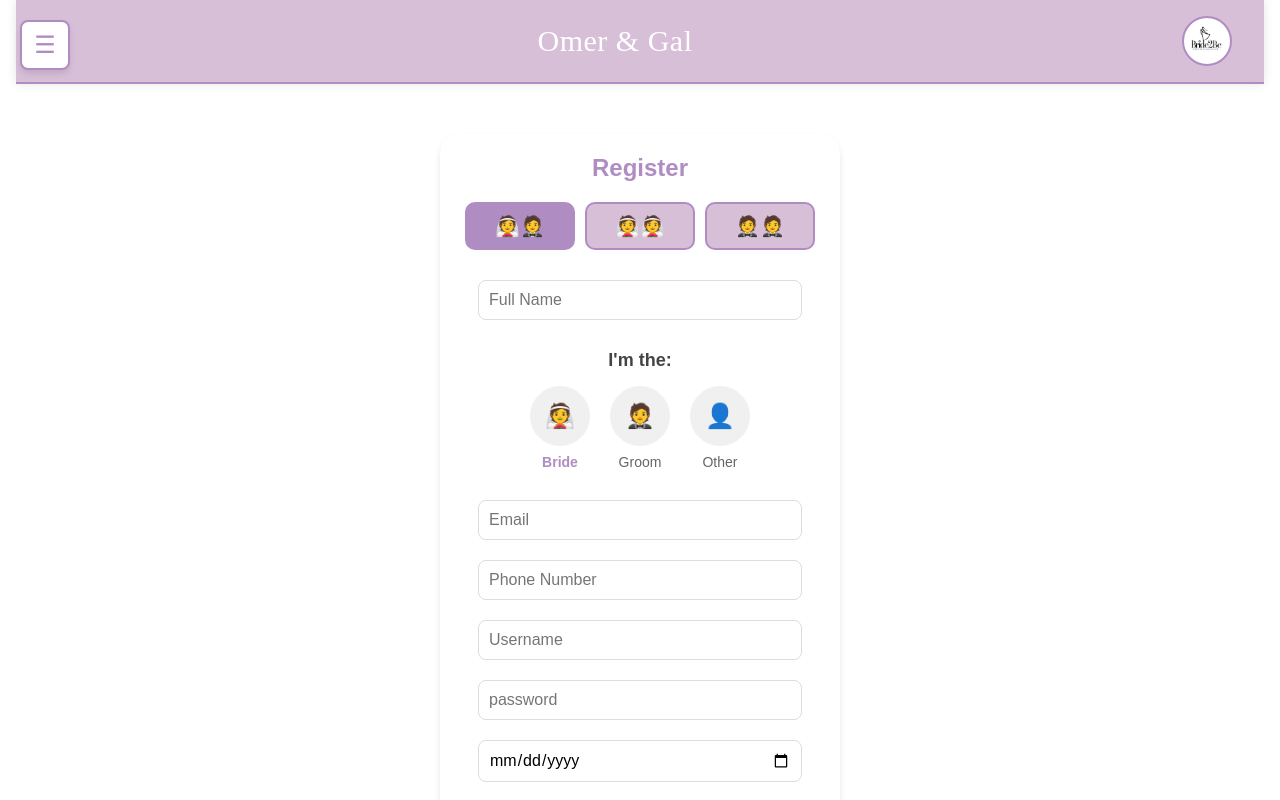
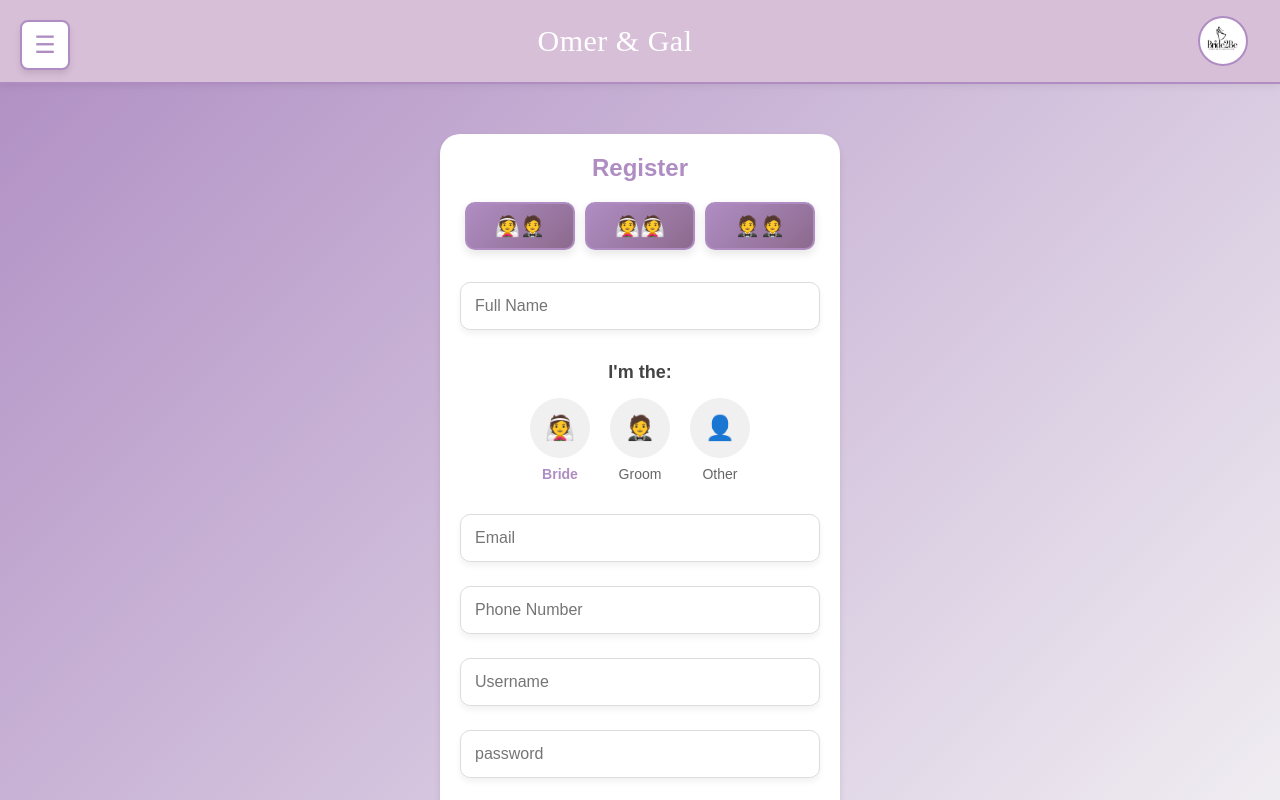
Before and after one commit to ArielFarhi/Bride2Be-Project, a React (Create React App) app in the folder client/: page / in a window 1280 px wide. Shown: the top 800 px of the page. Built offline with nearby package versions, Linux system fonts and the light colour scheme.

Commit message:
add css for the login page & fix css

```diff
--- a/client/public/css/style.css
+++ b/client/public/css/style.css
@@ -19,11 +19,16 @@ html {
 }
 
 body {
-    background-color: #ffffff;
+    margin: 0;
+    padding: 0;
+    font-family: "Montserrat", sans-serif;
+    background: linear-gradient(135deg, #af8dc3, #f6f6f6);
+    min-height: 100vh;
+    display: flex;
+    flex-direction: column;
+    justify-content: flex-start;
     color: #444444;
-    padding: 0 16px;
 }
-
 header {
     display: flex;
     justify-content: space-between;
@@ -180,7 +185,6 @@ header h1 {
     text-decoration-line: none;
 }
 
-/* עיצוב לעמוד ההרשמה */
 .login-register {
     max-width: 400px;
     margin: 50px auto;
@@ -194,12 +198,10 @@ header h1 {
 .login-register h1 {
     font-size: 24px;
     color: #af8dc3;
-    /* ורוד לכותרות */
     margin-bottom: 20px;
     font-family: "Montserrat", sans-serif;
 }
 
-/* כפתורי בחירת זוג */
 .couple-type {
     display: flex;
     justify-content: space-between;
@@ -208,7 +210,6 @@ header h1 {
 
 .couple-button {
     background-color: #d8bfd8;
-    /* רקע סגול בהיר */
     border: 2px solid #af8dc3;
     color: #ffffff;
     font-size: 20px;
@@ -225,17 +226,14 @@ header h1 {
 
 .couple-button.active {
     background-color: #af8dc3;
-    /* ורוד כהה */
     color: #ffffff;
 }
 
 .couple-button:hover {
     background-color: #f2d5e2;
-    /* ורוד בהיר */
     transform: scale(1.05);
 }
 
-/* שדות הטופס */
 form input {
     width: 90%;
     padding: 10px;
@@ -246,7 +244,6 @@ form input {
     font-family: "Montserrat", sans-serif;
 }
 
-/* עיצוב בחירת תפקיד */
 .role-container {
     text-align: center;
     margin: 20px 0;
@@ -304,14 +301,11 @@ form input {
 
 .role-selection input[type="radio"]:checked+label {
     color: #af8dc3;
-    /* צבע טקסט נבחר */
     font-weight: bold;
 }
 
-/* כפתור הרשמה */
 form button {
     background-color: #af8dc3;
-    /* ורוד */
     color: white;
     border: none;
     border-radius: 8px;
@@ -324,10 +318,8 @@ form button {
 
 form button:hover {
     background-color: #8c6a8d;
-    /* ורוד כהה יותר */
 }
 
-/* עיצוב רספונסיבי */
 @media (max-width: 768px) {
     .login-register {
         width: 90%;
@@ -355,6 +347,105 @@ form button:hover {
     margin-top: 5px;
 }
 
+
+.login-container {
+    background: #ffffff;
+    width: 90%;
+    max-width: 400px;
+    border-radius: 20px;
+    box-shadow: 0 10px 30px rgba(0, 0, 0, 0.2);
+    padding: 30px;
+    text-align: center;
+    position: relative;
+    overflow: hidden;
+    transition: transform 0.3s ease, box-shadow 0.3s ease;
+}
+
+.login-container:hover {
+    transform: scale(1.02);
+    box-shadow: 0 15px 40px rgba(0, 0, 0, 0.25);
+}
+
+.login-container .logo {
+    width: 100px;
+    height: 100px;
+    margin: 0 auto 20px;
+    background: url("../images/Bride2Be_Logo.jpeg") no-repeat center center;
+    background-size: cover;
+    border-radius: 50%;
+    border: 3px solid #af8dc3;
+    box-shadow: 0 5px 15px rgba(0, 0, 0, 0.1);
+}
+
+.login-container h1 {
+    font-size: 28px;
+    color: #af8dc3;
+    font-weight: bold;
+    margin-bottom: 30px;
+}
+
+form input {
+    width: 100%;
+    padding: 14px;
+    margin: 12px 0;
+    border: 1px solid #ddd;
+    border-radius: 10px;
+    font-size: 16px;
+    font-family: "Montserrat", sans-serif;
+    color: #444444;
+    transition: border-color 0.3s ease, box-shadow 0.3s ease;
+    box-shadow: 0 4px 6px rgba(0, 0, 0, 0.05);
+}
+
+form input:focus {
+    outline: none;
+    border-color: #af8dc3;
+    box-shadow: 0 4px 10px rgba(0, 0, 0, 0.15);
+}
+
+form button {
+    width: 100%;
+    background: linear-gradient(135deg, #af8dc3, #8c6a8d);
+    color: white;
+    border: none;
+    border-radius: 10px;
+    padding: 14px;
+    font-size: 18px;
+    font-weight: bold;
+    cursor: pointer;
+    margin-top: 20px;
+    transition: all 0.3s ease;
+    box-shadow: 0 4px 10px rgba(0, 0, 0, 0.1);
+}
+
+form button:hover {
+    background: linear-gradient(135deg, #8c6a8d, #6c5676);
+    transform: translateY(-3px);
+    box-shadow: 0 6px 15px rgba(0, 0, 0, 0.2);
+}
+
+.login-container .register-btn {
+    display: block;
+    margin-top: 20px;
+    font-size: 16px;
+    color: #af8dc3;
+    text-decoration: none;
+    font-weight: bold;
+    transition: color 0.3s ease, transform 0.2s ease;
+}
+
+.login-container .register-btn:hover {
+    color: #8c6a8d;
+    transform: scale(1.1);
+}
+
+.error {
+    color: red;
+    font-size: 14px;
+    margin-top: 10px;
+    text-align: center;
+}
+
 /* footer {
 position: absolute;
 text-align: center;
```
